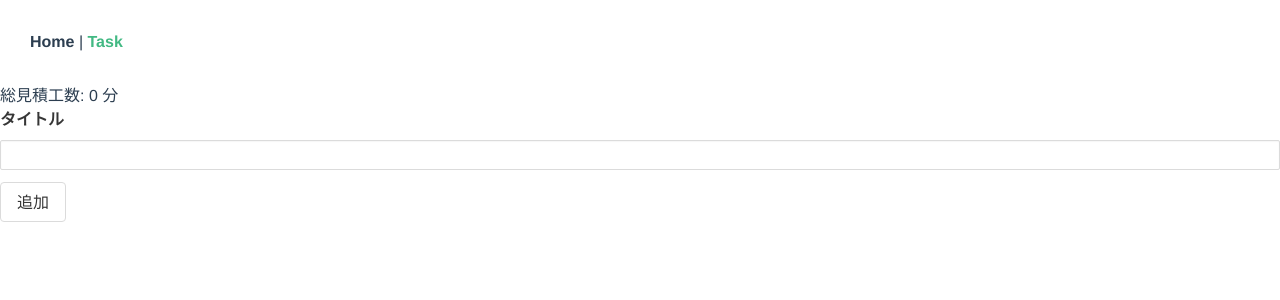
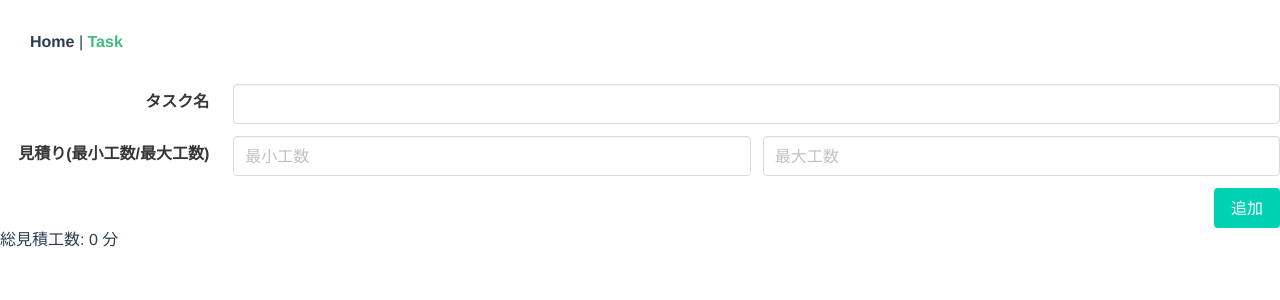
Before and after one commit to right1121/sakura-todo, a Vue app in the folder app/: page /tasks in a window 1280 px wide. Shown: the top 300 px of the page. Built offline with nearby package versions, Linux system fonts and the light colour scheme.

Commit message:
タスク作成フォーム

```diff
--- a/app/src/components/organisms/task/Table.vue
+++ b/app/src/components/organisms/task/Table.vue
@@ -1,7 +1,7 @@
 <template>
   <div>
     <div>総見積工数: {{ totalManMinutes }} 分</div>
-    <draggable :class="$style.tasks" v-model="tasks" tag="div">
+    <draggable :class="$style.tasks" v-model="taskList.tasks" tag="div">
       <transition-group>
         <template v-for="task in tasks">
           <TaskRow
@@ -13,20 +13,12 @@
         </template>
       </transition-group>
     </draggable>
-    <div class="field">
-      <label htmlFor="title" for="title" class="label">タイトル</label>
-      <div class="control">
-        <input class="input is-small" type="text" id="title" v-model="title">
-      </div>
-    </div>
-    <button class="button" @click="addTask">追加</button>
   </div>
 </template>
 
 <script lang="ts">
 import { Component, Vue, Prop } from 'vue-property-decorator';
 import draggable from 'vuedraggable';
-import Task from '@/domain/task/task-class';
 import TaskList from '@/domain/task/task-class-list';
 import TaskRow from './Row.vue';
 
@@ -40,8 +32,6 @@ import TaskRow from './Row.vue';
 export default class TasksView extends Vue {
   @Prop({ required: true }) taskList!: TaskList;
 
-  title = '';
-
   get tasks() {
     return this.taskList.tasks;
   }
@@ -49,17 +39,6 @@ export default class TasksView extends Vue {
   /** 総見積工数(分) */
   get totalManMinutes() {
     return this.taskList.totalManMinutes;
-  }
-
-  private addTask() {
-    this.tasks.push(new Task(
-      this.title,
-    ));
-    this.formReset();
-  }
-
-  private formReset() {
-    this.title = '';
   }
 }
 </script>
--- /dev/null
+++ b/app/src/components/organisms/task/TaskForm.vue
@@ -0,0 +1,51 @@
+<template>
+  <div>
+    <div class="field is-horizontal">
+      <div class="field-label is-normal">
+        <label class="label">タスク名</label>
+      </div>
+      <div class="field-body">
+        <div class="field">
+          <input class="input" type="text" placeholder="" v-model="title">
+        </div>
+      </div>
+    </div>
+    <div class="field is-horizontal">
+      <div class="field-label is-normal">
+        <label class="label">見積り(最小工数/最大工数)</label>
+      </div>
+      <div class="field-body">
+        <div class="field">
+          <input class="input" type="number" placeholder="最小工数" v-model.number="minManMinutes">
+        </div>
+        <div class="field">
+          <input class="input" type="number" placeholder="最大工数" v-model.number="maxManMinutes">
+        </div>
+      </div>
+    </div>
+    <div class="field is-grouped is-grouped-right">
+      <button class="button is-primary" @click="add">
+        追加
+      </button>
+    </div>
+  </div>
+</template>
+
+<script lang="ts">
+import Task from '@/domain/task/task-class';
+import { Component, Vue } from 'vue-property-decorator';
+
+@Component({})
+export default class TaskForm extends Vue {
+  title = '';
+
+  minManMinutes!: number;
+
+  maxManMinutes!: number;
+
+  add() {
+    const task = new Task(this.title, this.minManMinutes, this.maxManMinutes);
+    this.$emit('addTask', task);
+  }
+}
+</script>
--- a/app/src/domain/task/task-class.ts
+++ b/app/src/domain/task/task-class.ts
@@ -14,17 +14,19 @@ export default class Task {
     status: TaskStatus = 'Ready';
 
     /** 最短工数(分) */
-    minManMinutes = 0;
+    minManMinutes;
 
     /** 最長工数(分) */
-    maxManMinutes = 0;
+    maxManMinutes;
 
     /** 実績作業時間(分) */
     actualWork = 0;
 
-    constructor(title: string) {
+    constructor(title: string, minManMinutes = 0, maxManMinutes = 0) {
       this.id = Date.now();
       this.title = title;
+      this.minManMinutes = minManMinutes;
+      this.maxManMinutes = maxManMinutes;
     }
 
     /** 見積工数(分) */
--- a/app/src/views/TasksView.vue
+++ b/app/src/views/TasksView.vue
@@ -1,5 +1,8 @@
 <template>
   <div>
+    <TaskForm
+      @addTask="addTask"
+    />
     <TaskTable
       :taskList="taskList"
     />
@@ -9,15 +12,22 @@
 <script lang="ts">
 import { Component, Vue } from 'vue-property-decorator';
 import TaskTable from '@/components/organisms/task/Table.vue';
+import TaskForm from '@/components/organisms/task/TaskForm.vue';
 import TaskList from '@/domain/task/task-class-list';
+import Task from '@/domain/task/task-class';
 
 @Component({
   components: {
+    TaskForm,
     TaskTable,
   },
 })
 export default class Tasks extends Vue {
   taskList: TaskList = new TaskList();
+
+  addTask(task: Task) {
+    this.taskList.push(task);
+  }
 }
 </script>
 
```
